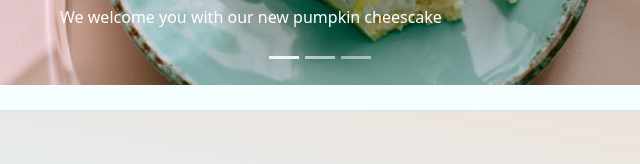
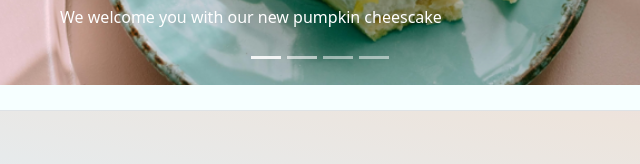
Before and after one commit to GokceGokben/Web_Project, a plain HTML site: page index.html in a window 1280 px wide. Shown: the part 648-812 px from the top of the page, 320-960 px from the left. Drawn offline with nearby package versions, Linux system fonts and the light colour scheme.

Commit message:
Update index.html

```diff
--- a/index.html
+++ b/index.html
@@ -60,6 +60,8 @@
         aria-label="Slide 2"></button>
       <button type="button" data-bs-target="#carouselExampleCaptions" data-bs-slide-to="2"
         aria-label="Slide 3"></button>
+        <button type="button" data-bs-target="#carouselExampleCaptions" data-bs-slide-to="3"
+        aria-label="Slide 4"></button>
     </div>
     <div class="carousel-inner">
       <div class="carousel-item active" data-bs-interval="5000">
```
